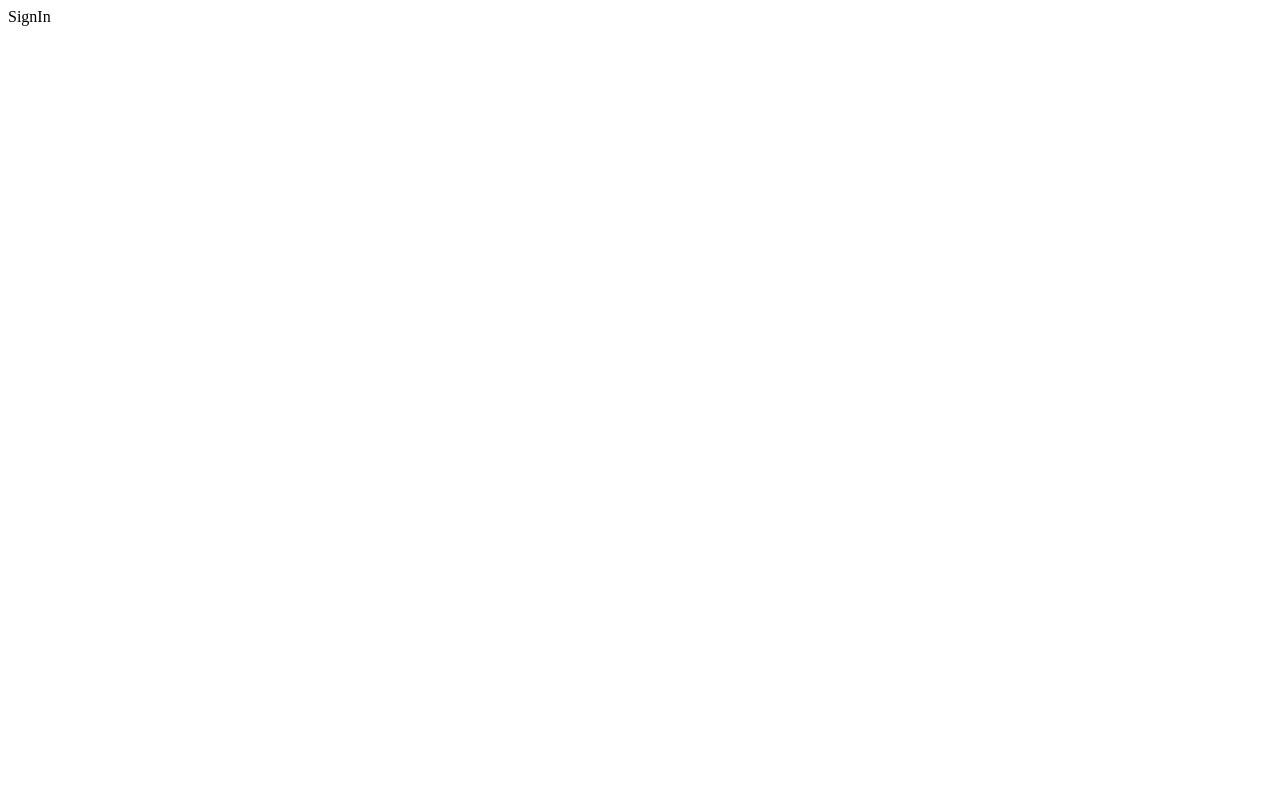
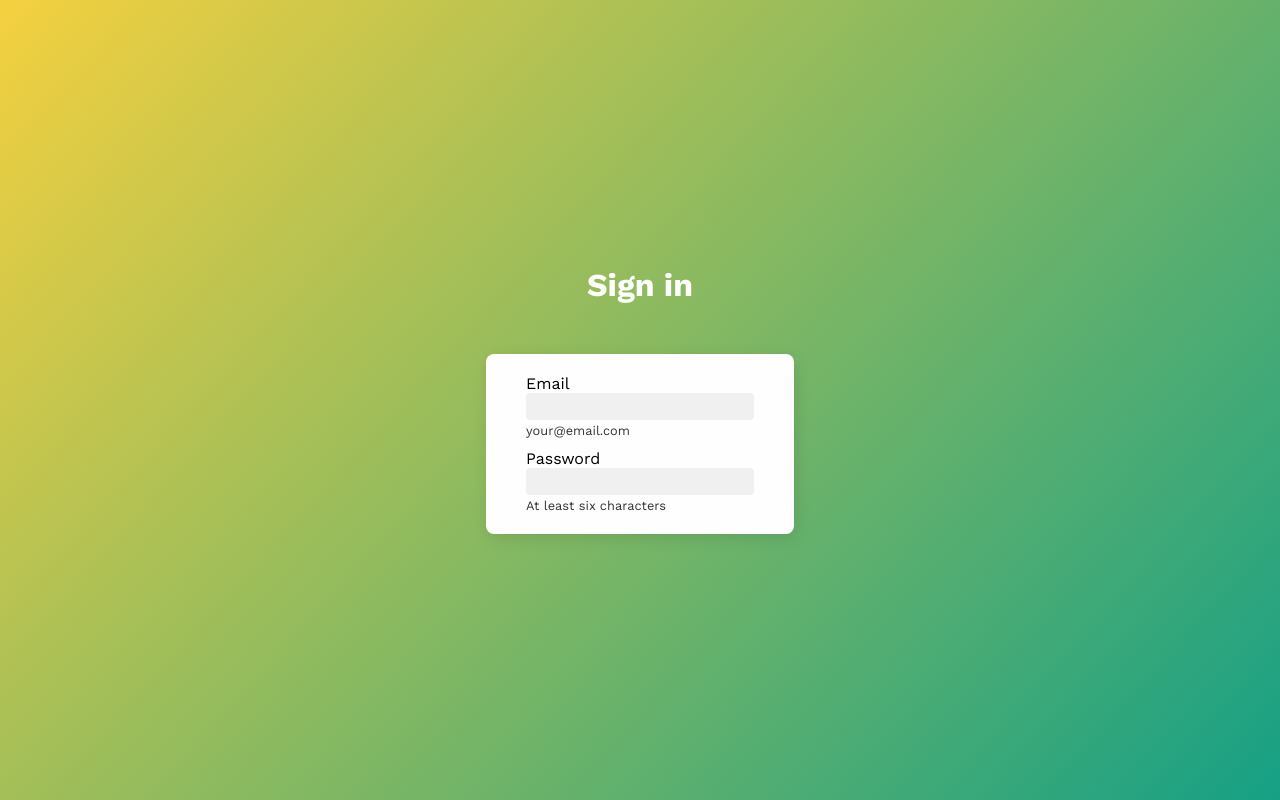
Before and after one commit to rihor/nong-code-challenge, a React (Create React App) app: page / in a window 1280 px wide. Built offline with nearby package versions, Linux system fonts and the light colour scheme.

Commit message:
Styling Sign page

```diff
--- a/src/App.jsx
+++ b/src/App.jsx
@@ -1,17 +1,20 @@
 import React from "react";
 import { Router } from "react-router-dom";
-
+import GlobalStyle from "./styles/globalStyles";
 import Routes from "./routes";
 import { SessionContextProvider } from "./stores/Session";
 import history from "./services/history";
 
 function App() {
   return (
-    <SessionContextProvider>
-      <Router history={history}>
-        <Routes />
-      </Router>
-    </SessionContextProvider>
+    <>
+      <GlobalStyle />
+      <SessionContextProvider>
+        <Router history={history}>
+          <Routes />
+        </Router>
+      </SessionContextProvider>
+    </>
   );
 }
 
--- a/src/pages/Sign.jsx
+++ b/src/pages/Sign.jsx
@@ -1,5 +1,28 @@
+import { Container } from "./styles/shared";
+import { Form, Title } from "./styles/sign";
+
 function SignPage() {
-  return <div>SignIn</div>;
+  return (
+    <Container role="main">
+      <Title>Sign in</Title>
+      <Form>
+        <div>
+          <label>Email</label>
+          <div>
+            <input type="email" />
+          </div>
+          <span>your@email.com</span>
+        </div>
+        <div>
+          <label>Password</label>
+          <div>
+            <input type="password" />
+          </div>
+          <span>At least six characters</span>
+        </div>
+      </Form>
+    </Container>
+  );
 }
 
 export default SignPage;
--- /dev/null
+++ b/src/pages/styles/shared/index.js
@@ -0,0 +1,11 @@
+import styled from "styled-components"
+
+export const Container = styled.div`
+  height: 100vh;
+  display: flex;
+  flex-direction: column;
+  align-items: center;
+  justify-content: center;
+  background-color: #F4D03F;
+  background-image: linear-gradient(132deg, #F4D03F 0%, #16A085 100%);
+`
--- /dev/null
+++ b/src/pages/styles/sign.js
@@ -0,0 +1,31 @@
+import styled from "styled-components";
+
+export const Title = styled.h1`
+  color: #fefefe;
+  margin-bottom: 50px;
+`;
+
+export const Form = styled.form`
+  background: #fefefe;
+  padding: 20px 40px;
+  border-radius: 8px;
+  box-shadow: 2px 4px 16px rgba(0, 0, 0, 0.1);
+
+  div {
+    & + div {
+      margin-top: 10px;
+    }
+
+    input {
+      padding: 4px 8px;
+      border-radius: 4px;
+      border: none;
+      background: #f0f0f0;
+    }
+
+    span {
+      font-size: 0.8rem;
+      opacity: 0.8;
+    }
+  }
+`;
--- /dev/null
+++ b/src/styles/globalStyles.js
@@ -0,0 +1,52 @@
+import { createGlobalStyle } from "styled-components"
+
+export default createGlobalStyle`
+  * {
+    padding: 0;
+    margin: 0;
+    outline: 0;
+    box-sizing: border-box;
+  }
+
+  *:focus {
+    outline: 0;
+  }
+
+  html, body {
+    min-height: 100vh;
+    height: 100%;
+  }
+
+  #root {
+    min-height: 100vh;
+    height: 100%;
+  }
+
+  body {
+    -webkit-font-smoothing: antialiased;
+  }
+
+  body, button, input, textarea {
+    font: 16px 'Work Sans', sans-serif;
+  }
+
+  p, em, a, b, span {
+    font-weight: 400;
+  }
+
+  h1, h2, h3, h4, h5, h6 {
+    font-weight: 700;
+  }
+
+  a {
+    text-decoration: none;
+  }
+
+  ul {
+    list-style: none;
+  }
+
+  button {
+    cursor: pointer;
+  }
+`
```
